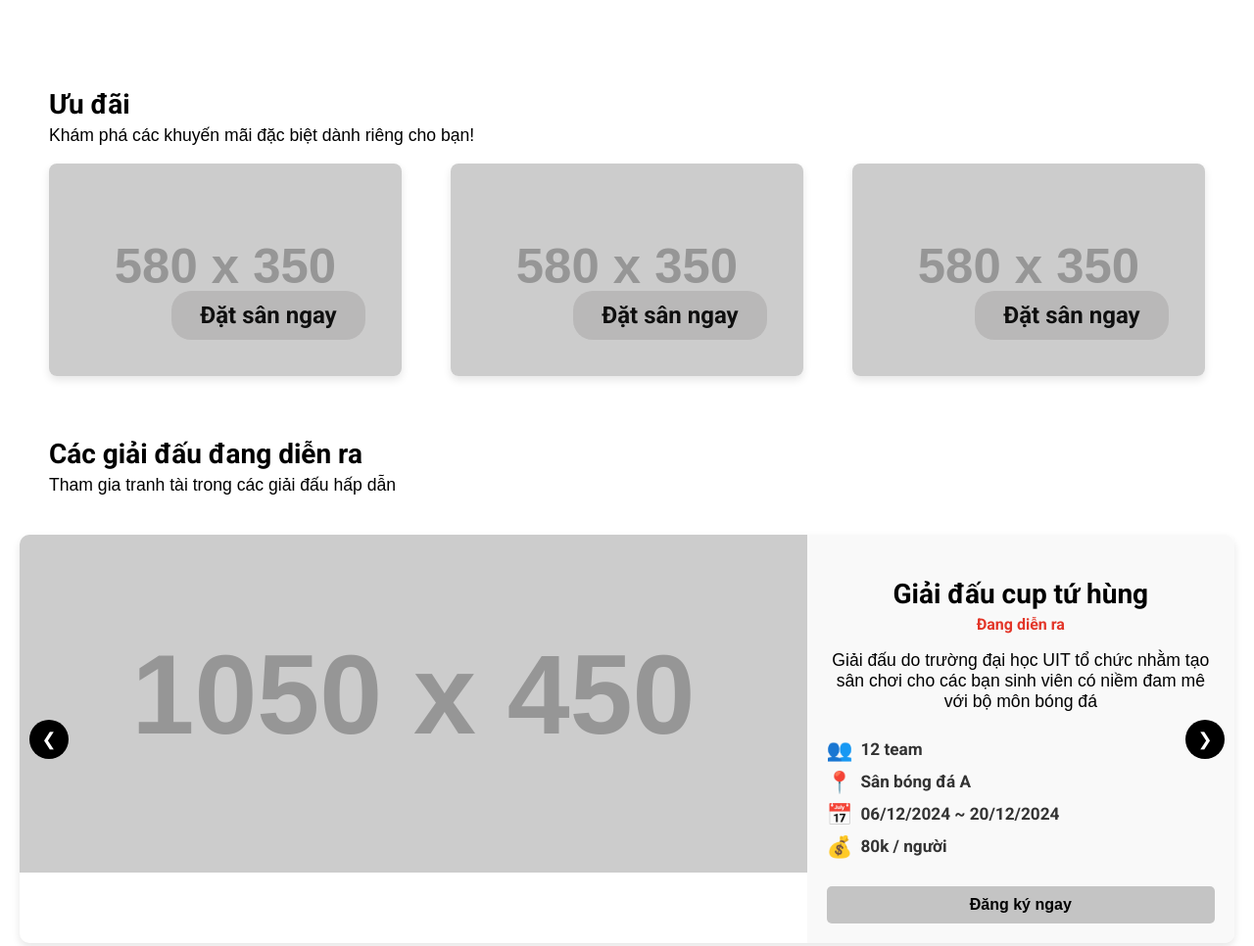
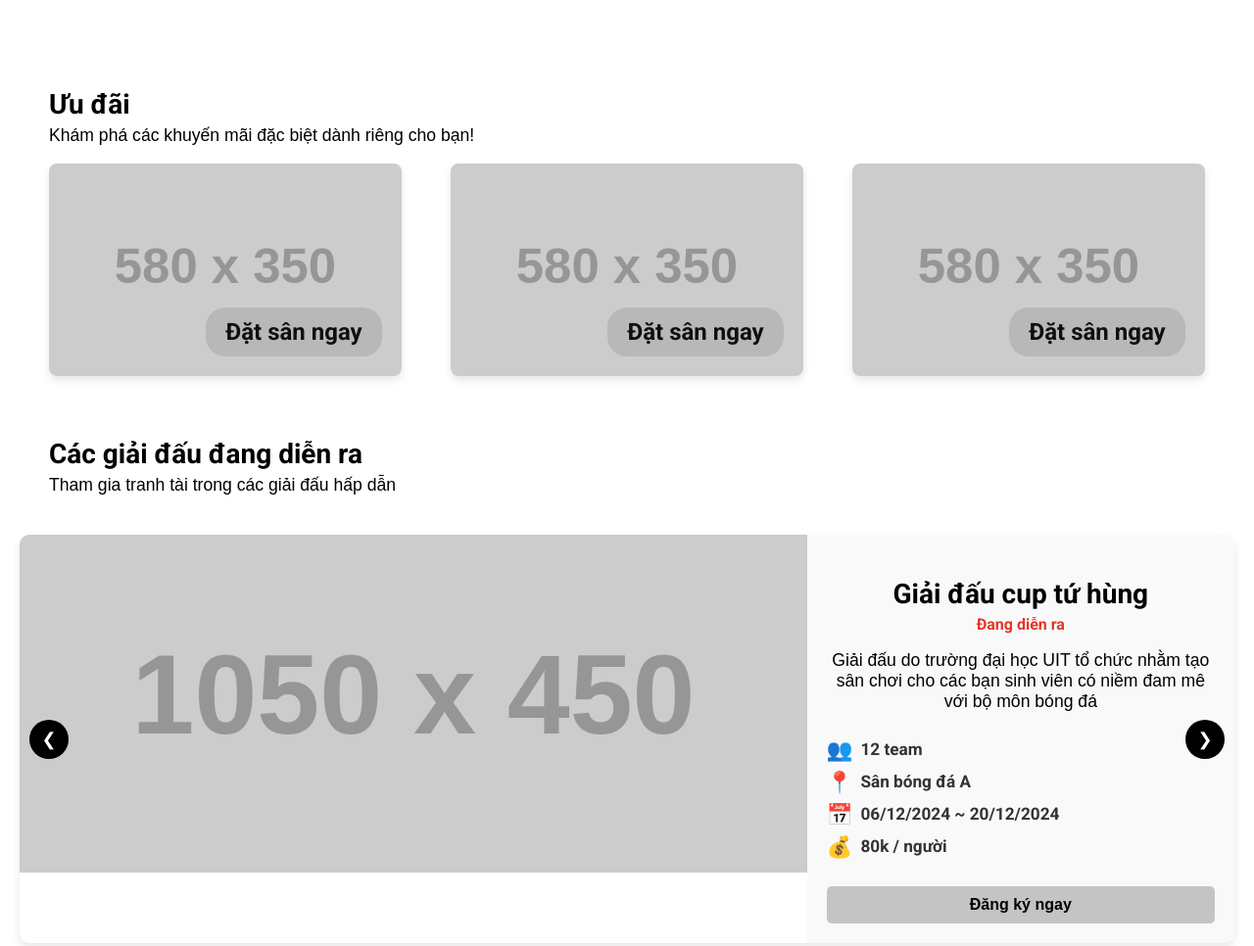
Before and after one commit to dinhkarate/UIT-VNU_IE104_SS, a website: page SS_FE/views/pages/index.html in a window 1280 px wide. Shown: the part 1308-2274 px from the top of the page at 98% size. Drawn offline with Linux system fonts and the light colour scheme; placeholder pictures from the web are drawn by us.

Commit message:
adjust book-now-btn

```diff
--- a/SS_FE/public/styles/pages/index.css
+++ b/SS_FE/public/styles/pages/index.css
@@ -291,8 +291,8 @@ p {
     opacity: 0.92;
     cursor: pointer;
     position: absolute;
-    bottom: 17px;
-    right: 17px;
+    bottom: 0px;
+    right: 0px;
     transition: background-color 0.3s;
 }
 
@@ -718,7 +718,7 @@ p {
 
     .book-now-btn {
         font-size: 24px;
-        width: 198px;
+        width: 180px;
         height: 50px;
     }
 
```
